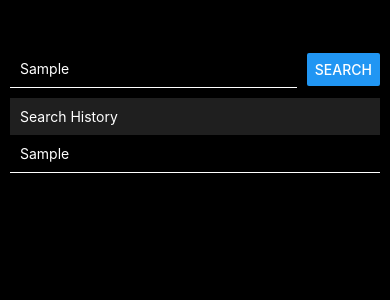
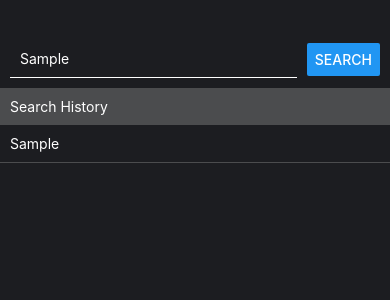
Before and after one commit to sujyoth/react_lyrics, a React Native app: screen / in a window 390 px wide. Both pictures are taken after typing "Sample" into the empty fields and a click on the button "SEARCH". Shown: the top 300 px of the page. Built offline with nearby package versions, Linux system fonts and the light colour scheme.

Commit message:
Made list items touchable

```diff
--- a/App.js
+++ b/App.js
@@ -24,7 +24,7 @@ export default function App() {
       </View>
       <FlatList
         data={searchHistory}
-        renderItem={itemData => <SearchItem title={itemData.item.value}/>}
+        renderItem={itemData => <SearchItem title={itemData.item.value} onDelete={() => console.log(`Deleting item... ${itemData.item.key}`)} />}
       />
     </View>
   )
@@ -32,15 +32,14 @@ export default function App() {
 
 const styles = StyleSheet.create({
   screen: {
-    paddingTop: 50,
-    paddingHorizontal: 10,
+    paddingTop: 40,
     height: '100%',
-    backgroundColor: '#000'
+    backgroundColor: '#1c1d21'
   },
   categoryTextContainer: {
     padding: 10,
     marginTop: 10,
-    backgroundColor: '#1f1f1f',
+    backgroundColor: '#4b4c4e',
   },
   categoryText: {
     color: '#fff'
--- a/components/SearchInput.js
+++ b/components/SearchInput.js
@@ -26,6 +26,7 @@ const SearchInput = props => {
 
 const styles = StyleSheet.create({
     inputContainer: {
+        paddingHorizontal: 10,
         flexDirection: 'row',
         justifyContent: 'space-between',
         alignItems: 'center'
--- a/components/SearchItem.js
+++ b/components/SearchItem.js
@@ -1,24 +1,26 @@
 import React from 'react'
-import { View, Text, StyleSheet } from 'react-native'
+import { View, Text, StyleSheet, TouchableOpacity } from 'react-native'
 
 const SearchItem = props => {
     return (
+        <TouchableOpacity onPress={props.onDelete}>
             <View style={styles.listItem}>
                 <Text style={styles.listItemText}>
                     {props.title}
                 </Text>
             </View>
+        </TouchableOpacity>
     )
 }
 
 const styles = StyleSheet.create({
     listItem: {
         padding: 10,
-        borderBottomColor: '#fff',
-        borderBottomWidth: 1
+        borderBottomColor: '#4b4c4e',
+        borderBottomWidth: 0.5
     },
     listItemText: {
-        color: '#fff'
+        color: '#fff',
     }
 })
 
```
Lines whose indentation alone changed are shown as unchanged.
